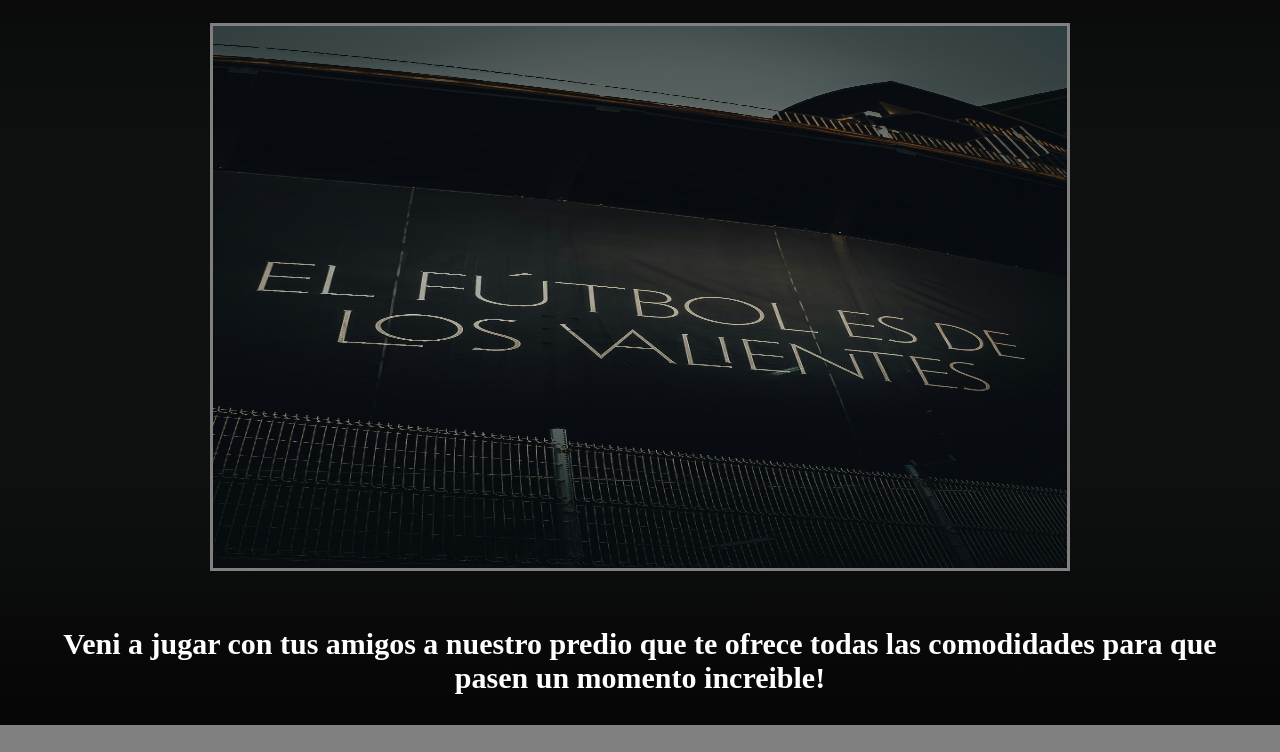
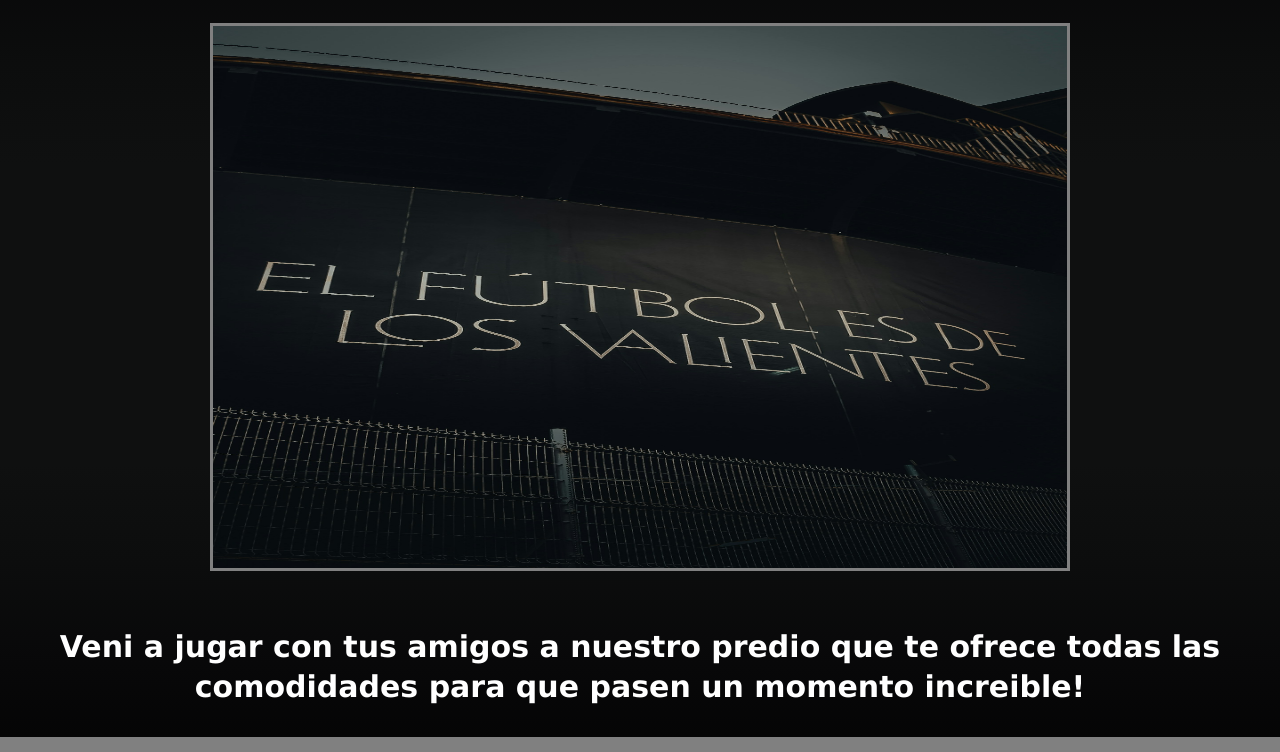
Before and after one commit to Leandrodimartino/proyecto-desarrollo-web1, a website: page index.html in a window 1280 px wide. Shown: the part 237-989 px from the top of the page. Drawn offline with Linux system fonts and the light colour scheme.

Commit message:
modificaciones

```diff
--- a/sass/layout/_main.scss
+++ b/sass/layout/_main.scss
@@ -12,6 +12,10 @@ main{
         font-size: 1.875rem;
         text-align: center;
         margin: 1.875rem;
+    }
+    .subtitle-principal{
+        font-family:Verdana, Geneva, Tahoma, sans-serif;
+        line-height: 2.5rem;
     }
     .img-1{
         text-align: center;
--- a/sass/layout/mediaQuerry/_media320.scss
+++ b/sass/layout/mediaQuerry/_media320.scss
@@ -32,6 +32,7 @@
             font-size: 1rem;
         }
         .subtitle-principal{
+            font-family:'Franklin Gothic Medium', 'Arial Narrow', Arial, sans-serif;
             margin-bottom: 6.25rem;
             margin-top: 6.25rem;
             line-height: 2rem;
```
Also changed, not shown: css/estilo.css.
